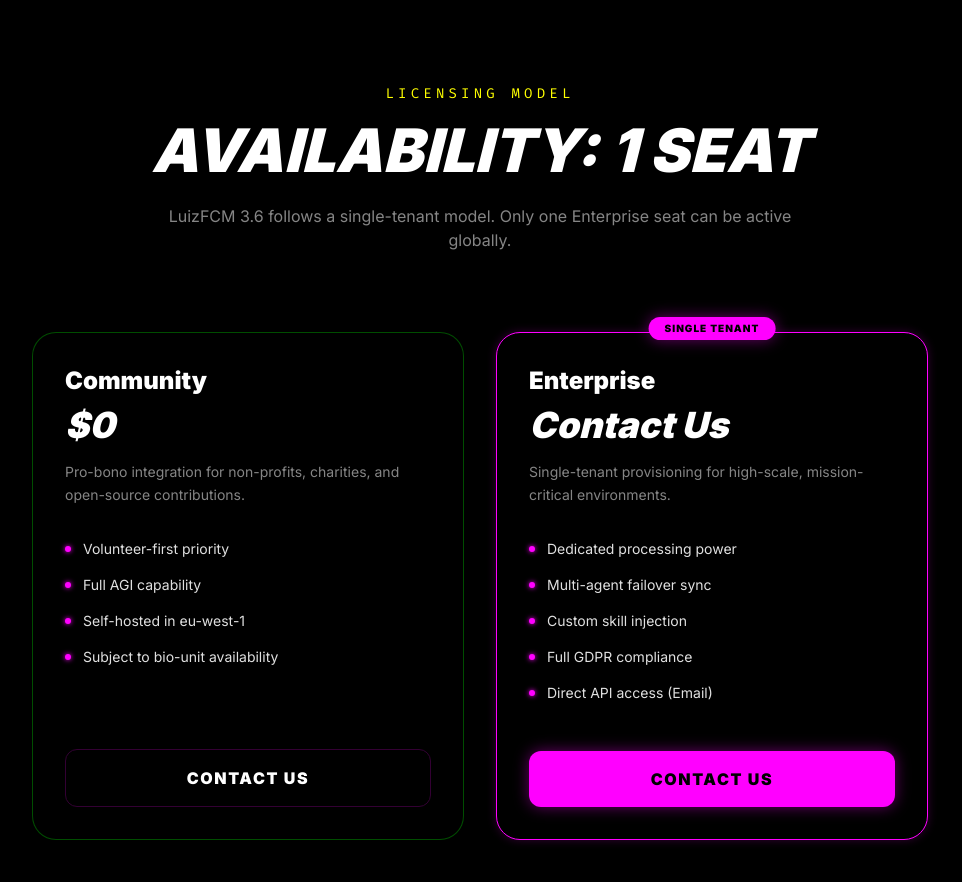
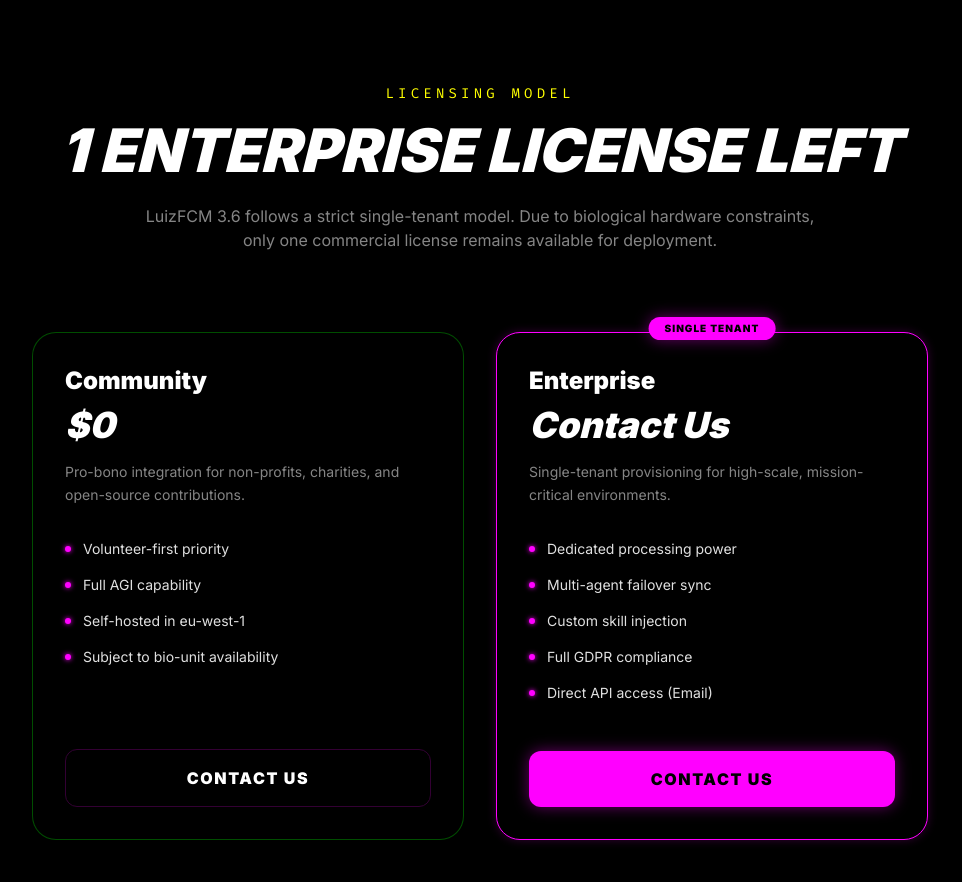
Before and after one commit to jae-labs/pages, an Astro site: page / in a window 1280 px wide. Shown: the part 3960-4842 px from the top of the page, without its empty margins (160-1122 px from the left). Built offline with nearby package versions, Linux system fonts and the light colour scheme; Astro itself is replaced by a stand-in of ours.

Commit message:
style: update pricing urgency to show one license left

```diff
--- a/src/components/landing/Pricing.astro
+++ b/src/components/landing/Pricing.astro
@@ -24,8 +24,8 @@ const tiers = [
   <div class="max-w-7xl mx-auto">
     <div class="mb-20">
       <h2 class="text-[#ffff00] font-fira text-sm mb-4 tracking-[0.3em] uppercase">Licensing Model</h2>
-      <h3 class="text-4xl md:text-6xl font-black text-white italic">AVAILABILITY: 1 SEAT</h3>
-      <p class="mt-6 text-[#858585] max-w-2xl mx-auto">LuizFCM 3.6 follows a single-tenant model. Only one Enterprise seat can be active globally.</p>
+      <h3 class="text-4xl md:text-6xl font-black text-white italic">1 ENTERPRISE LICENSE LEFT</h3>
+      <p class="mt-6 text-[#858585] max-w-2xl mx-auto">LuizFCM 3.6 follows a strict single-tenant model. Due to biological hardware constraints, only one commercial license remains available for deployment.</p>
     </div>
 
     <div class="grid grid-cols-1 md:grid-cols-2 gap-8 max-w-4xl mx-auto text-left">
```
